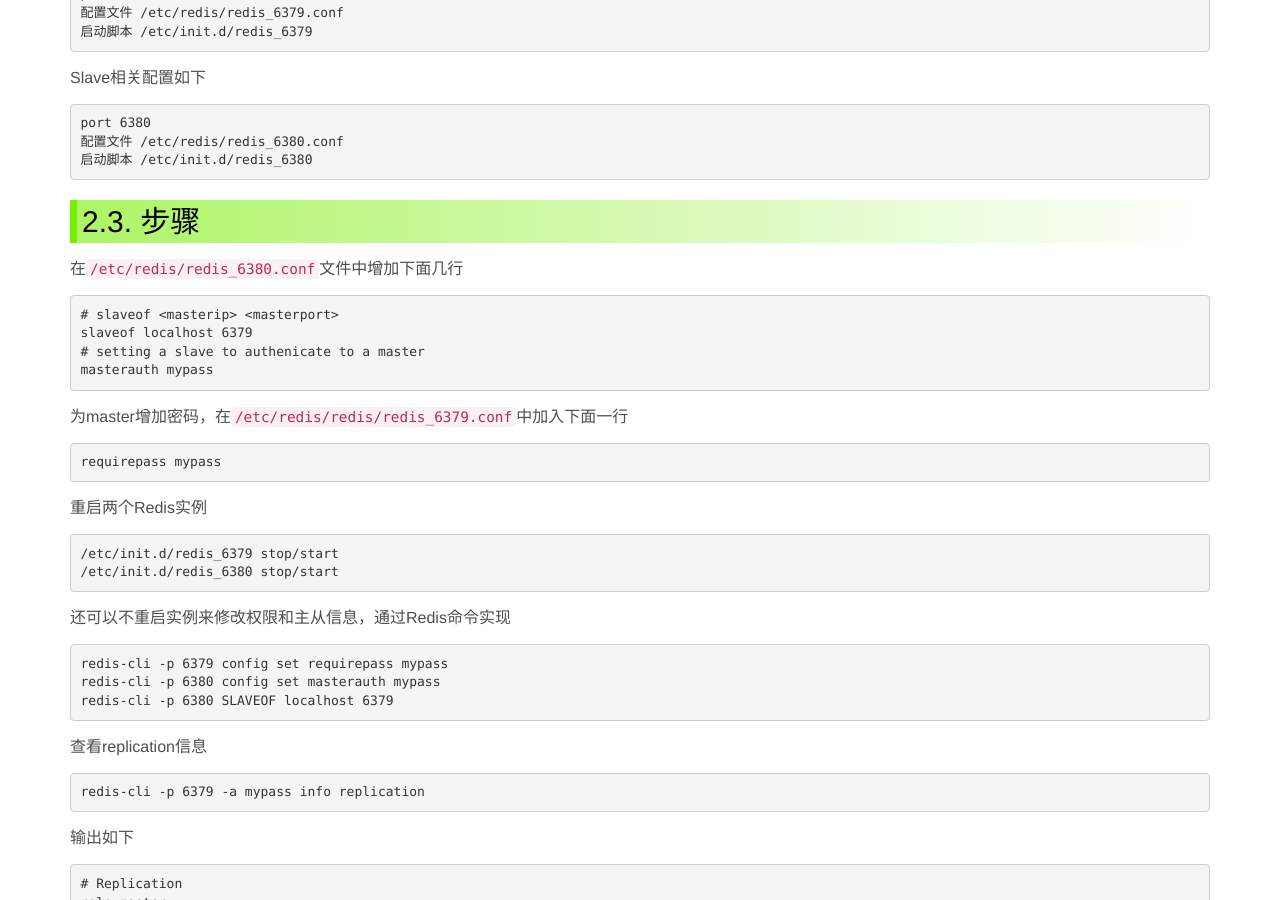
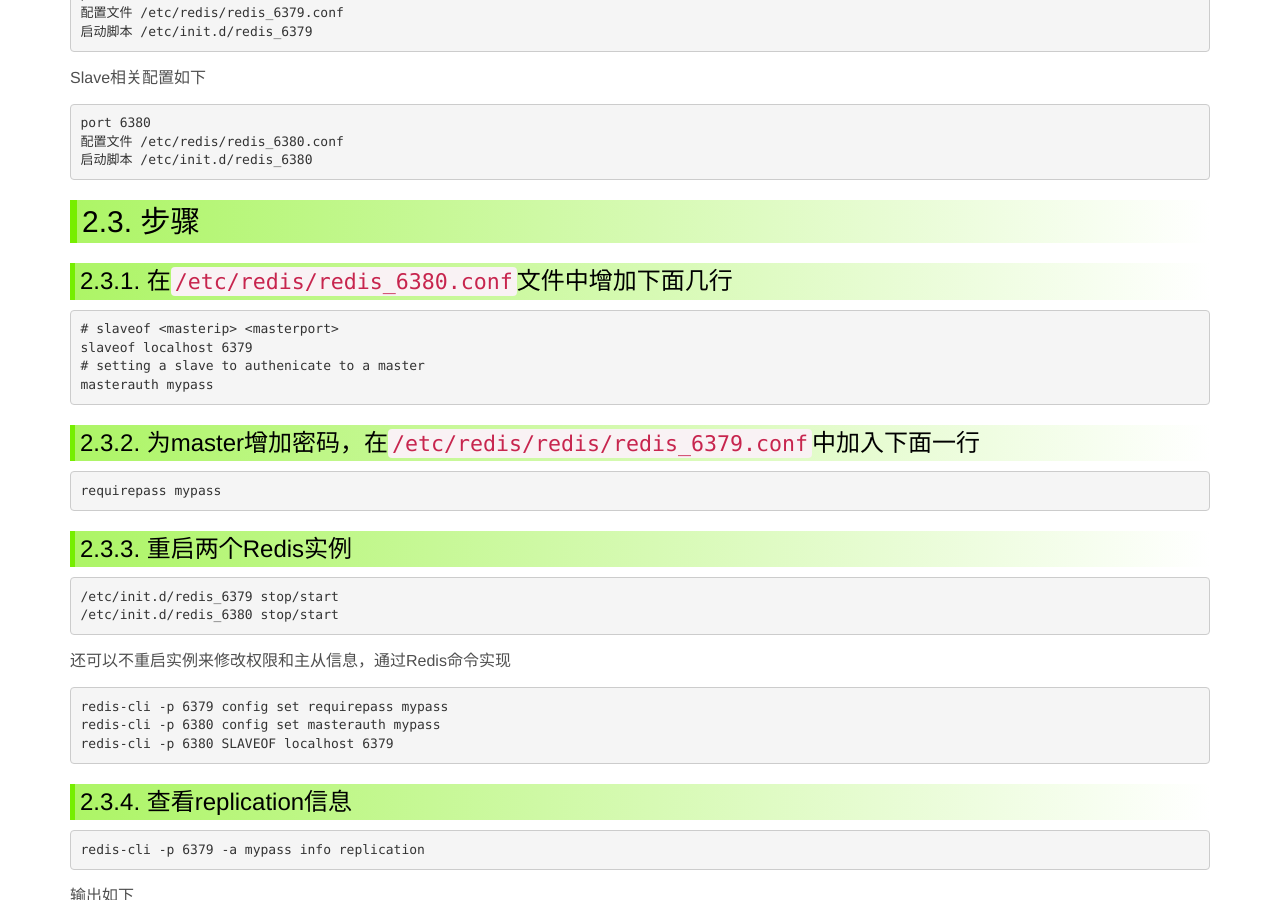
Before and after one commit to ronniewang/ronniewang.github.io, a Jekyll site: the page built from _posts/2016-06-18-install-redis-on-linux.md, in a window 1280 px wide and 900 px high, scrolled down 2715 px. Built offline with Jekyll 4.4.1, drawn with Linux system fonts in a browser that asks for light colours.

Commit message:
update files

````diff
--- a/_posts/2016-06-18-install-redis-on-linux.md
+++ b/_posts/2016-06-18-install-redis-on-linux.md
@@ -148,7 +148,7 @@
 
 ## 2.3. 步骤
 
-在`/etc/redis/redis_6380.conf`文件中增加下面几行
+### 2.3.1. 在`/etc/redis/redis_6380.conf`文件中增加下面几行
 
 ```
 # slaveof <masterip> <masterport>
@@ -157,12 +157,13 @@
 masterauth mypass
 ```
 
-为master增加密码，在`/etc/redis/redis/redis_6379.conf`中加入下面一行
+### 2.3.2. 为master增加密码，在`/etc/redis/redis/redis_6379.conf`中加入下面一行
+
 ```
 requirepass mypass
 ```
 
-重启两个Redis实例
+### 2.3.3. 重启两个Redis实例
 
 ```
 /etc/init.d/redis_6379 stop/start
@@ -177,7 +178,7 @@
 redis-cli -p 6380 SLAVEOF localhost 6379
 ```
 
-查看replication信息
+### 2.3.4. 查看replication信息
 
 ```
 redis-cli -p 6379 -a mypass info replication
````
